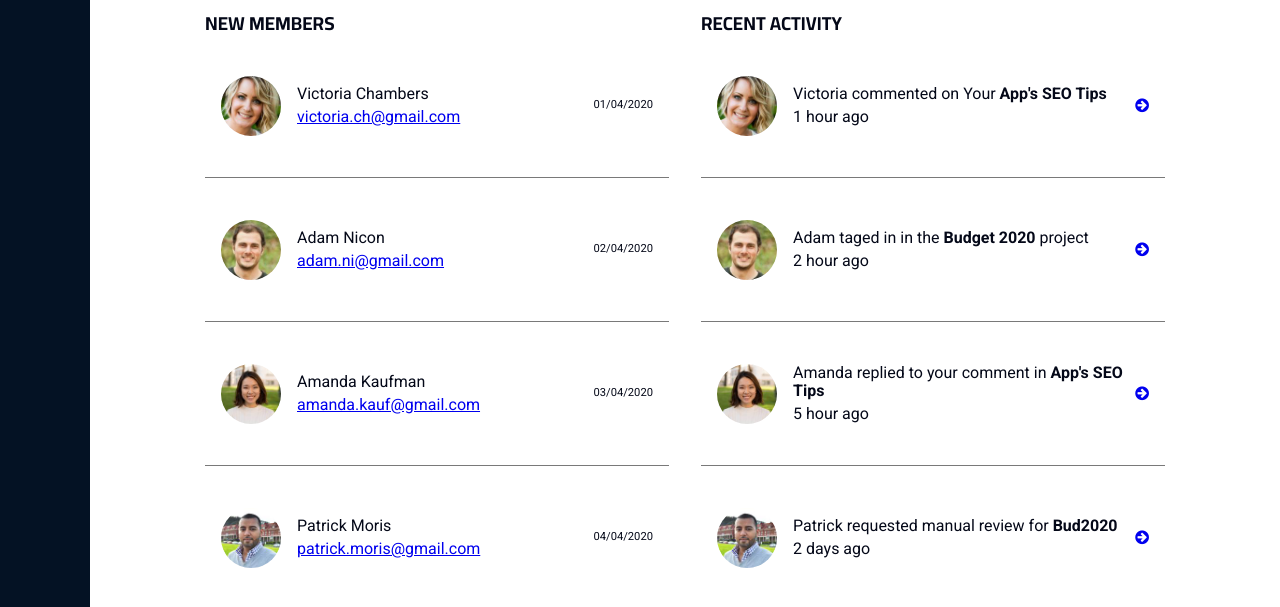
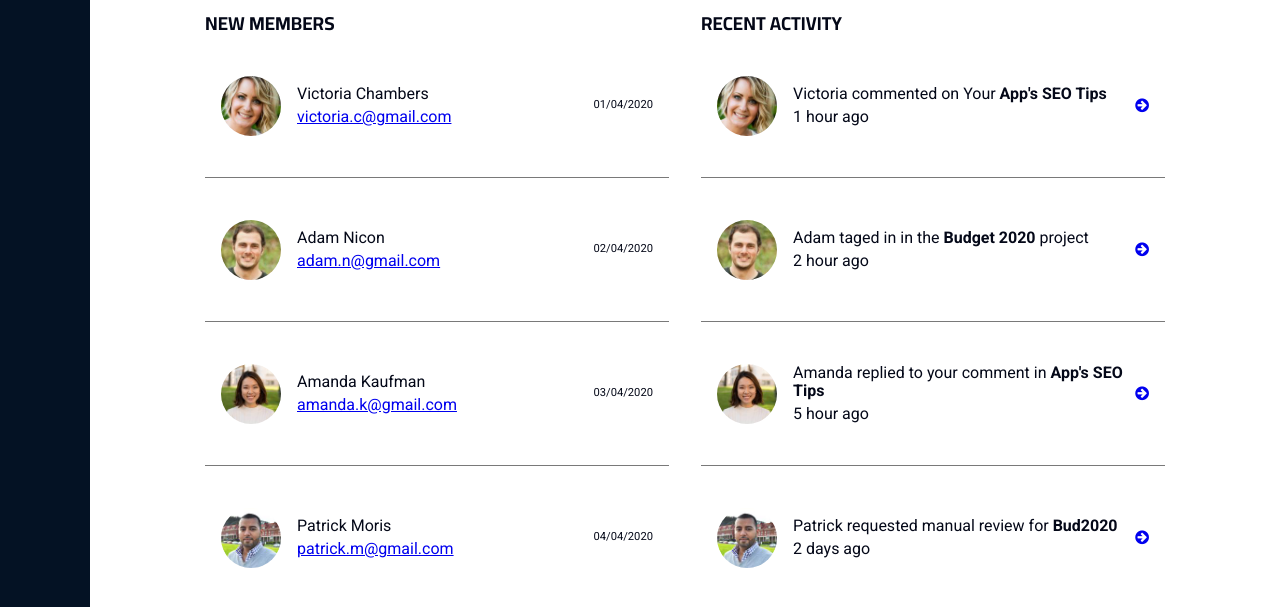
Before and after one commit to ilyasKerbal/web_app_dashboard, a plain HTML site: page index.html in a window 1280 px wide. Shown: the part 1428-2035 px from the top of the page. Drawn offline with Linux system fonts and the light colour scheme.

Commit message:
Email TSVF

```diff
--- a/index.html
+++ b/index.html
@@ -143,7 +143,7 @@
                 <img src="images/member-1.jpg" alt="Victoria's profile picture">
                 <div class="member-text">
                     <p>Victoria Chambers</p>
-                    <a href="#">victoria.ch@gmail.com</a>
+                    <a href="#">victoria.c@gmail.com</a>
                 </div>
                 <p>01/04/2020</p>
             </div>
@@ -151,7 +151,7 @@
                 <img src="images/member-2.jpg" alt="Adam's profile picture">
                 <div class="member-text">
                     <p>Adam Nicon</p>
-                    <a href="#">adam.ni@gmail.com</a>
+                    <a href="#">adam.n@gmail.com</a>
                 </div>
                 <p>02/04/2020</p>
             </div>
@@ -160,7 +160,7 @@
                 <img src="images/member-3.jpg" alt="Amanda's profile picture">
                 <div class="member-text">
                     <p>Amanda Kaufman</p>
-                    <a href="#">amanda.kauf@gmail.com</a>
+                    <a href="#">amanda.k@gmail.com</a>
                 </div>
                 <p>03/04/2020</p>
             </div>
@@ -169,7 +169,7 @@
                 <img src="images/member-4.jpg" alt="Patrick's profile picture">
                 <div class="member-text">
                     <p>Patrick Moris</p>
-                    <a href="#">patrick.moris@gmail.com</a>
+                    <a href="#">patrick.m@gmail.com</a>
                 </div>
                 <p>04/04/2020</p>
             </div>
```
